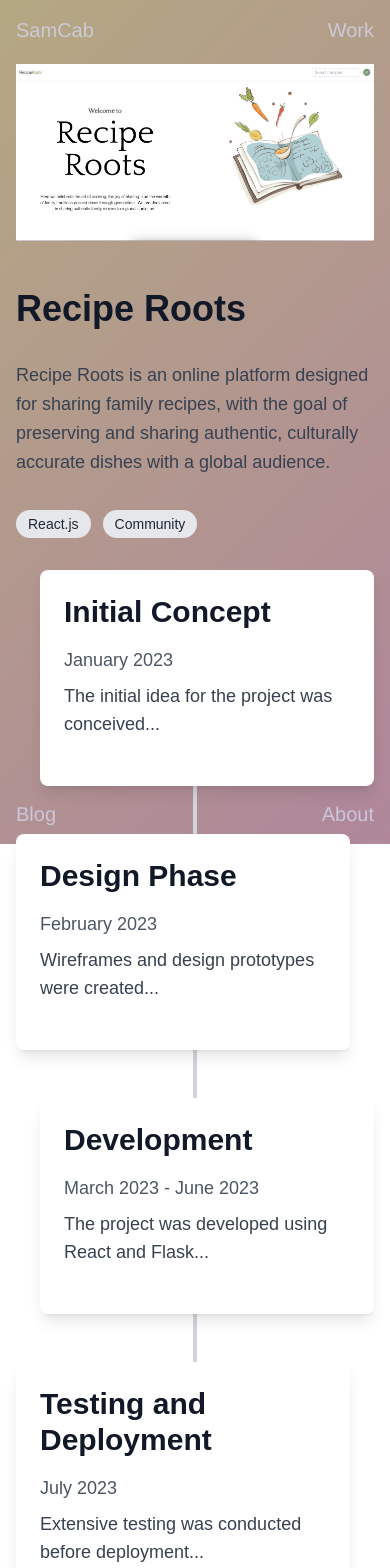
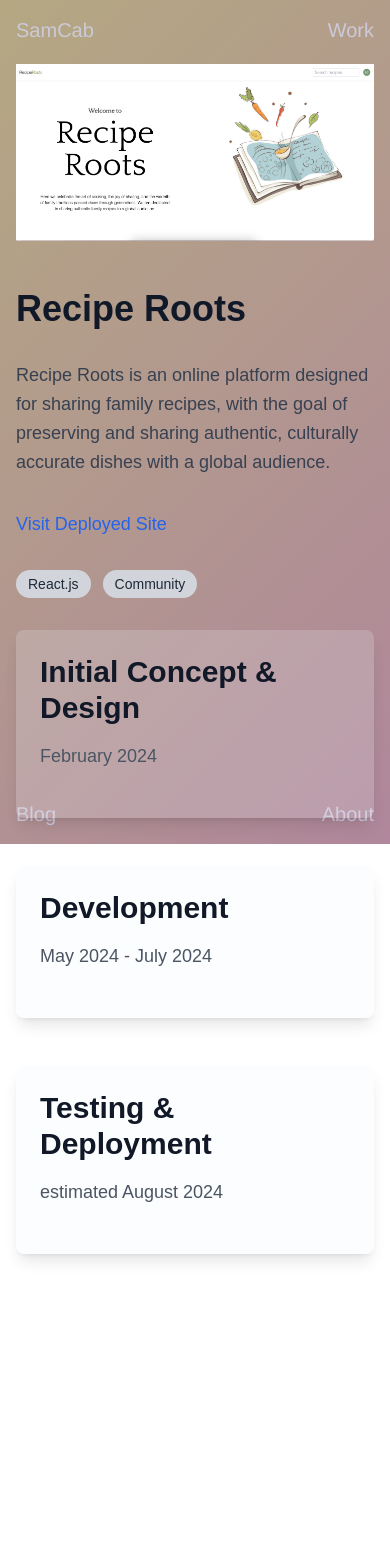
Before and after one commit to samanthacabrera/portfolio, a React (Create React App) app: page /projects/1 in a window 390 px wide. Shown: the top 1568 px of the page. After the commit the page ends 1398 px from the top, so only its background shows below. Built offline with nearby package versions, Linux system fonts and the light colour scheme.

Commit message:
ProjectPage timeline is responsive

```diff
--- a/src/Background.jsx
+++ b/src/Background.jsx
@@ -25,7 +25,11 @@ const Background = () => {
     return (
         <>
             <div className="fixed inset-0" style={{ ...styles.container, background: gradient }}></div>
-            {showText && <h2 className="text-2xl opacity-50" style={styles.text}>[ Press Space Bar ]</h2>}
+            {showText && (
+                <div style={styles.textContainer}>
+                    <h2 className="text-2xl opacity-50">[ Press Space Bar ]</h2>
+                </div>
+            )}
         </>
     );
 };
@@ -52,10 +56,14 @@ const styles = {
         transition: 'background 0.5s ease',
         opacity: 0.7
     },
-    text: {
+    textContainer: {
         position: 'absolute',
-        top: '75vh',
-        left: '43vw'
+        top: '80%',
+        left: '50%',
+        transform: 'translate(-50%, -50%)',
+        display: 'flex',
+        justifyContent: 'center',
+        alignItems: 'center',
     }
 };
 
--- a/src/Home.jsx
+++ b/src/Home.jsx
@@ -2,7 +2,7 @@ import React from "react";
 import Hero from './Hero';
 import Intro from './Intro';
 import Skills from './Skills';
-import Projects from './Projects'
+import Projects from './ProjectsList'
 import Blog from "./Blog";
 
 function Home() {
--- a/src/ProjectPage.jsx
+++ b/src/ProjectPage.jsx
@@ -1,6 +1,6 @@
 import React from "react";
 import { useParams } from "react-router-dom";
-import projects from "./projectsData"; // Assuming you have this data file
+import projects from "./projectsData";
 
 const ProjectPage = () => {
     const { id } = useParams();
@@ -10,35 +10,6 @@ const ProjectPage = () => {
         return <div className="container mx-auto text-center py-20">Project not found</div>;
     }
 
-    // Example data for the timeline (replace with actual data)
-    const timeline = [
-        {
-            title: "Initial Concept",
-            description: "The initial idea for the project was conceived...",
-            date: "January 2023",
-        },
-        {
-            title: "Design Phase",
-            description: "Wireframes and design prototypes were created...",
-            date: "February 2023",
-        },
-        {
-            title: "Development",
-            description: "The project was developed using React and Flask...",
-            date: "March 2023 - June 2023",
-        },
-        {
-            title: "Testing and Deployment",
-            description: "Extensive testing was conducted before deployment...",
-            date: "July 2023",
-        },
-        {
-            title: "Launch",
-            description: "The project was successfully launched...",
-            date: "August 2023",
-        },
-    ];
-
     return (
         <div className="container mx-auto py-16 px-4 md:px-8 lg:px-16">
             <div className="mb-12">
@@ -47,32 +18,7 @@ const ProjectPage = () => {
             <div className="space-y-8">
                 <h1 className="text-4xl md:text-5xl lg:text-6xl font-semibold text-gray-900">{project.title}</h1>
                 <p className="text-lg md:text-xl lg:text-2xl text-gray-700 leading-relaxed">{project.description}</p>
-                <div className="flex flex-wrap gap-3 mb-8">
-                    {project.tags.map((tag, index) => (
-                        <span
-                            key={index}
-                            className="inline-block bg-gray-200 text-gray-800 rounded-full px-3 py-1 text-sm md:text-base font-medium hover:bg-gray-300 transition duration-300 ease-in-out"
-                        >
-                            {tag}
-                        </span>
-                    ))}
-                </div>
-                <div className="timeline relative">
-                    <div className="border-l-4 border-gray-300 absolute h-full left-1/2 transform -translate-x-1/2"></div>
-                    {timeline.map((item, index) => (
-                        <div key={index} className={`timeline-item mb-12 relative ${index % 2 === 0 ? 'left-timeline' : 'right-timeline'}`}>
-                            <div className={`flex ${index % 2 === 0 ? 'flex-row-reverse' : ''} items-center justify-between`}>
-                                <div className={`bg-white p-6 shadow-lg rounded-lg w-full md:w-5/12 ${index % 2 === 0 ? 'ml-6' : 'mr-6'}`}>
-                                    <h2 className="text-3xl font-semibold text-gray-900 mb-4">{item.title}</h2>
-                                    <p className="text-lg text-gray-600 mb-2">{item.date}</p>
-                                    <p className="text-lg text-gray-700 mb-6">{item.description}</p>
-                                </div>
-                                <div className="hidden md:block w-6 h-6 bg-gray-300 rounded-full border-4 border-white absolute left-1/2 transform -translate-x-1/2"></div>
-                            </div>
-                        </div>
-                    ))}
-                </div>
-                <div className="mt-12">
+                <div className="mt-8">
                     <a
                         href={project.deployedLink}
                         target="_blank"
@@ -82,6 +28,40 @@ const ProjectPage = () => {
                         Visit Deployed Site
                     </a>
                 </div>
+                <div className="flex flex-wrap gap-3 mb-8">
+                    {project.tags.map((tag, index) => (
+                        <span
+                            key={index}
+                            className="inline-block bg-gray-300 text-gray-800 rounded-full px-3 py-1 text-sm md:text-base font-medium hover:bg-gray-300 transition duration-300 ease-in-out"
+                        >
+                            {tag}
+                        </span>
+                    ))}
+                </div>
+                <div className="timeline relative">
+
+                    <div className="hidden md:block md:absolute md:left-1/2 md:h-full md:border-l-2 md:border-slate-200 md:transform md:-translate-x-1/2"></div>
+                    {project.timeline.map((item, index) => (
+                        <div
+                            key={index}
+                            className={`timeline-item mb-12 relative ${index % 2 === 0 ? 'md:left-0' : 'md:left-0'} ${index % 2 === 0 ? 'md:ml-0' : 'md:mr-0'}`}
+                        >
+                            <div
+                                className={`flex ${index % 2 === 0 ? 'md:flex-row-reverse' : 'md:flex-row'} items-center justify-between ${
+                                    index % 2 === 0 ? 'md:ml-6' : 'md:mr-6'
+                                }`}
+                            >
+                                <div className={`bg-slate-100 bg-opacity-20 p-6 shadow-lg rounded-lg w-full md:w-5/12`}>
+                                    <h2 className="text-3xl font-semibold text-gray-900 mb-4">{item.title}</h2>
+                                    <p className="text-lg text-gray-600 mb-2">{item.date}</p>
+                                    <p className="text-lg text-gray-700 mb-6">{item.description}</p>
+                                </div>
+
+                                <div className="hidden md:block md:w-3 md:h-3 md:bg-slate-200 md:rounded-full md:absolute md:left-1/2 md:transform md:-translate-x-1/2"></div>
+                            </div>
+                        </div>
+                    ))}
+                </div>
             </div>
         </div>
     );
--- a/src/Projects.jsx
+++ /dev/null
@@ -1,57 +0,0 @@
-import React from "react";
-import { Link } from "react-router-dom";
-import ProjectCard from "./ProjectCard";
-
-const projects = [
-    {
-        id: 1,
-        title: "Recipe Roots",
-        description: "Recipe Roots is an online platform designed for sharing family recipes, with the goal of preserving and sharing authentic, culturally accurate dishes with a global audience.",
-        imageUrl: "/images/Screenshot 2024-07-16 at 12.02.38 PM.png",
-        tags: ["React.js", "Community"]
-    },
-    {
-        id: 2,
-        title: "Yogi API",
-        description: "This API provides comprehensive access to a diverse collection of yoga poses, allowing you to integrate yoga pose data into your applications effortlessly.",
-        imageUrl: "/images/Screenshot 2024-07-16 at 12.17.19 PM.png",
-        tags: ["API", "Yoga", "Integration"]
-    },
-    {
-        id: 3,
-        title: "PyFlows",
-        description: "A CLI that generates vinyasa yoga flow sequences powered by Python.",
-        imageUrl: "/images/Screenshot 2024-07-16 at 12.29.28 PM.png",
-        tags: ["Python", "CLI", "Yoga"]
-    },
-    {
-        id: 4,
-        title: "Gratitude Globe",
-        description: "Platform for users to share what they are grateful for-- big or small.",
-        imageUrl: "/images/Screenshot 2024-07-16 at 12.21.16 PM.png",
-        tags: ["Gratitude", "JavaScript"]
-    },
-];
-
-const Projects = () => {
-    return (
-        <div id="projects" className="container p-4 md:p-12 lg:p-24 space-y-12 md:space-y-24 text-center">
-            <h2 className="subHeading lowercase text-5xl md:text-7xl lg:text-9xl">Projects</h2>
-            <div className="grid grid-cols-1 sm:grid-cols-2 lg:grid-cols-2 gap-8 md:gap-12">
-                {projects.map((project) => (
-                    <Link key={project.id} to={`/projects/${project.id}`} >
-                        <ProjectCard
-                            id={project.id}
-                            title={project.title}
-                            description={project.description}
-                            imageUrl={project.imageUrl}
-                            tags={project.tags}
-                        />
-                    </Link>
-                ))}
-            </div>
-        </div>
-    );
-};
-
-export default Projects;
--- a/src/projectsData.js
+++ b/src/projectsData.js
@@ -4,28 +4,96 @@ const projects = [
         title: "Recipe Roots",
         description: "Recipe Roots is an online platform designed for sharing family recipes, with the goal of preserving and sharing authentic, culturally accurate dishes with a global audience.",
         imageUrl: "/images/Screenshot 2024-07-16 at 12.02.38 PM.png",
-        tags: ["React.js", "Community"]
+        tags: ["React.js", "Community"],
+        timeline: [
+            {
+                title: "Initial Concept & Design",
+                description: "",
+                date: "February 2024",
+            },
+            {
+                title: "Development",
+                description: "",
+                date: "May 2024 - July 2024",
+            },
+            {
+                title: "Testing & Deployment",
+                description: "",
+                date: "estimated August 2024",
+            }
+        ]
     },
     {
         id: 2,
         title: "Yogi API",
         description: "This API provides comprehensive access to a diverse collection of yoga poses, allowing you to integrate yoga pose data into your applications effortlessly.",
         imageUrl: "/images/Screenshot 2024-07-16 at 12.17.19 PM.png",
-        tags: ["API", "Yoga", "Integration"]
+        tags: ["API", "Yoga", "Integration"],
+        timeline: [
+            {
+                title: "Initial Concept & Design",
+                description: "",
+                date: "February 2024",
+            },
+            {
+                title: "Development",
+                description: "",
+                date: "May 2024 - July 2024",
+            },
+            {
+                title: "Testing & Deployment",
+                description: "",
+                date: "estimated August 2024",
+            }
+        ]
     },
     {
         id: 3,
         title: "PyFlows",
-        description: "A CLI that generates vinyasa yoga flow sequences powered by Python.",
+        description: "A CLI that generates vinyasa yoga flow sequences powered by Python. It helps users create custom yoga sequences based on their preferences.",
         imageUrl: "/images/Screenshot 2024-07-16 at 12.29.28 PM.png",
-        tags: ["Python", "CLI", "Yoga"]
+        tags: ["Python", "CLI", "Yoga"],
+        timeline: [
+            {
+                title: "Initial Concept & Design",
+                description: "",
+                date: "February 2024",
+            },
+            {
+                title: "Development",
+                description: "",
+                date: "May 2024 - July 2024",
+            },
+            {
+                title: "Testing & Deployment",
+                description: "",
+                date: "estimated August 2024",
+            }
+        ]
     },
     {
         id: 4,
         title: "Gratitude Globe",
-        description: "Platform for users to share what they are grateful for-- big or small.",
+        description: "Platform for users to share what they are grateful for-- big or small. It aims to create a community of gratitude and positivity.",
         imageUrl: "/images/Screenshot 2024-07-16 at 12.21.16 PM.png",
-        tags: ["Gratitude", "JavaScript"]
+        tags: ["Gratitude", "JavaScript"],
+        timeline: [
+            {
+                title: "Initial Concept & Design",
+                description: "",
+                date: "February 2024",
+            },
+            {
+                title: "Development",
+                description: "",
+                date: "May 2024 - July 2024",
+            },
+            {
+                title: "Testing & Deployment",
+                description: "",
+                date: "estimated August 2024",
+            }
+        ]
     },
 ];
 
```
Also changed, not shown: src/Navbar.jsx (+16 -5 lines), src/ProjectsList.jsx (added, +27 -0 lines).
